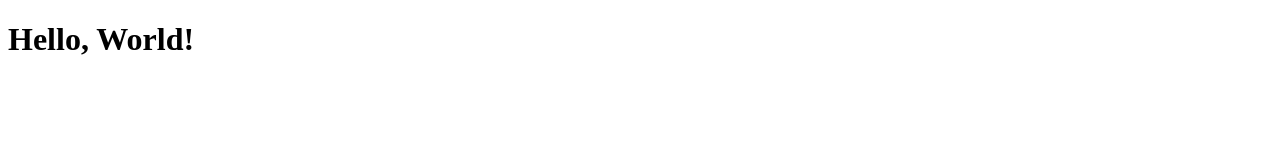
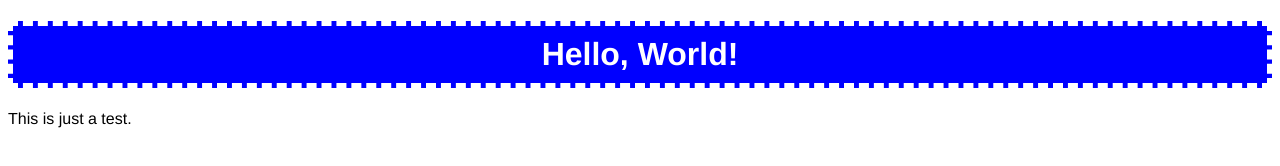
Before and after one commit to kenzies/kenzies.github.io, a plain HTML site: page index.html in a window 1280 px wide. Drawn offline with Linux system fonts and the light colour scheme.

Commit message:
CSS
Added basic CSS stylesheet

```diff
--- /dev/null
+++ b/index.css
@@ -0,0 +1,12 @@
+* {
+	font-family: 'Helvetica', sans-serif;
+}
+
+
+h1 {
+	background: blue;
+	color: white;
+	border: dashed 5px white;
+	padding-top: 10px;
+	padding-bottom: 10px;
+}
--- a/index.html
+++ b/index.html
@@ -1,9 +1,23 @@
 <!DOCTYPE html>
 <html>
+
 <head>
-<title>Kenzie Sepler</title>
+	<title>Kenzie Sepler</title>
+	<link rel="stylesheet" type="text/css" href="./index.css">
 </head>
+
 <body>
-<h1>Hello, World!</h1>
+	<div id='header'>
+
+	<h1><center>Hello, World!</center></h1>
+
+	</div>
+
+
+
+	<p>
+	This is just a test.
+	</p>
 </body>
+
 </html>
```
